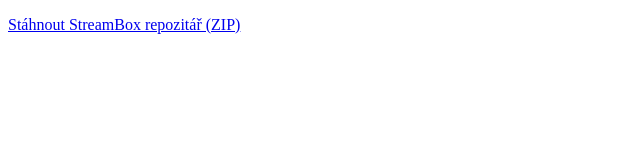
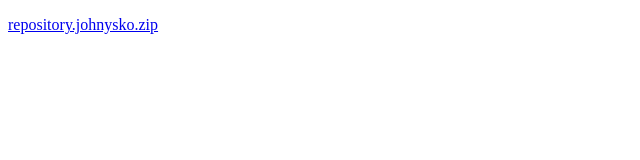
Before and after one commit to Johnysko/repository.johnysko, a plain HTML site: page index.html in a window 1280 px wide. Shown: the whole page, without its empty margins (0-640 px from the left). Drawn offline with Linux system fonts and the light colour scheme.

Commit message:
Update index.html

```diff
--- a/index.html
+++ b/index.html
@@ -6,7 +6,7 @@
 </head>
 <body>
     <p>
-        <a href="repository.johnysko.zip" download>Stáhnout StreamBox repozitář (ZIP)</a>
+        <a href="repository.johnysko.zip" download>repository.johnysko.zip</a>
     </p>
 </body>
 </html>
```
